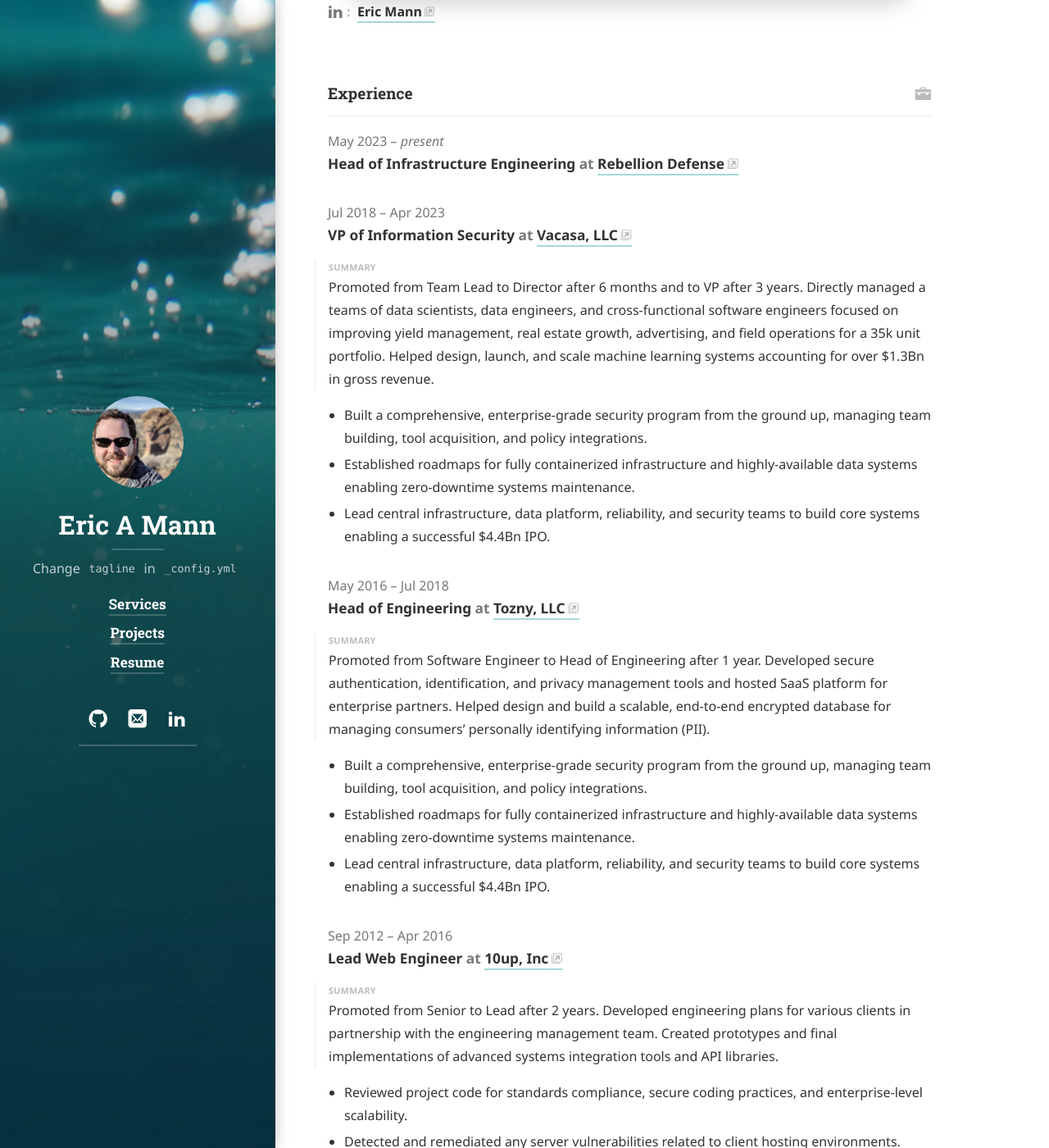
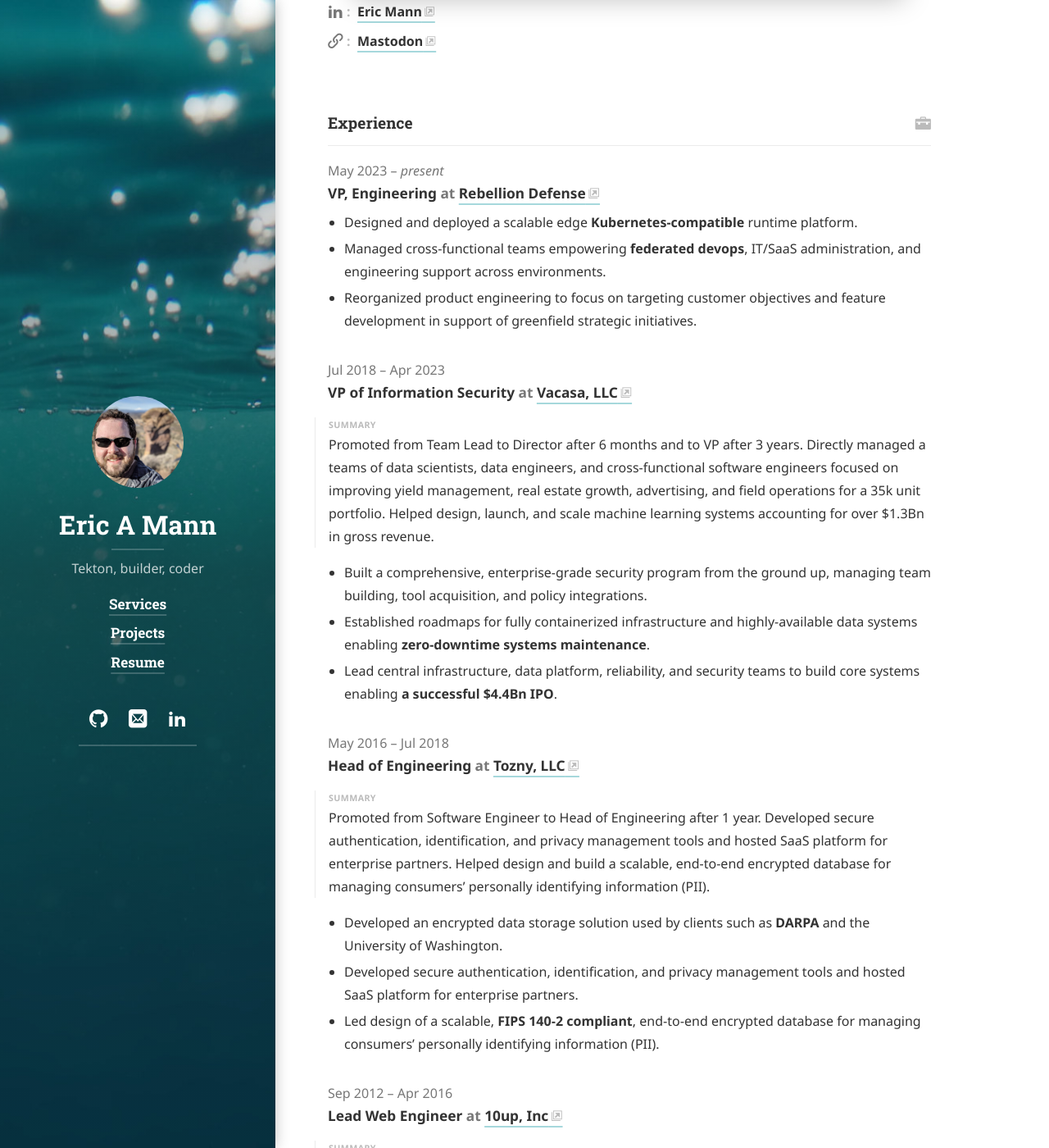
Before and after one commit to ericmann/ericmann.github.io, a Jekyll site: the page built from resume.md, in a window 1280 px wide and 1400 px high, scrolled down 692 px. Shown: the whole window at 82% size. Built offline with Jekyll 4.4.1, drawn with Linux system fonts in a browser that asks for light colours; cached includes are drawn as plain includes; nearby versions of some CDN libraries; some web fonts are replaced; library files that are not in the unit come from our copies; some of the changed text lies outside the part shown.

Commit message:
Cleanup resume

```diff
--- a/_config.yml
+++ b/_config.yml
@@ -25,11 +25,10 @@
 # A short description (~150 chars) of the page used for the meta description tag.
 # Can use markdown, but no more than one paragraph (enforced by `>`)
 description:           >
-  Hydejack is a boutique Jekyll theme for hackers, nerds, and academics,
-  with a focus on personal sites that are meant to impress.
+  Eric Mann is a well-established cybersecurity, infrastructure, and software engineer and leader.
 
 # A shorter description for the sidebar.
-tagline:               Change `tagline` in `_config.yml`
+tagline:               Tekton, builder, coder
 
 # A list of keywords for your blog
 keywords:              []
@@ -368,6 +367,7 @@
   links:
 #     - https://twitter.com/<username>
      - https://github.com/ericmannn
+     - https://tekton.network/@ericmann
 
 
 # Plugin Configs
--- a/_data/authors.yml
+++ b/_data/authors.yml
@@ -8,7 +8,7 @@
   # Used at the bottom of each page and at the top of the `about` layout
   # Markdown enabled, can use multiple paragraphs (enabled by `|`)
   about:             |
-    Eric Mann is a well-established cybersecurity, software, and infrastructure engineer having
+    Eric Mann is a well-established cybersecurity, infrastructure, and software engineer and leader having
     led multiple teams of various sizes in the private sector. Eric's has experience architecting
     highly-available and resilient SaaS platforms, scalable e-commerce websites, and industry-defining AI/ML
     operations. In addition to leading technical teams, Eric frequently lectures at events on both scalable
--- a/_data/resume.yml
+++ b/_data/resume.yml
@@ -9,7 +9,7 @@
   #phone: "(912) 555-4321"
   website: "https://eamann.com"
   summary: >
-    Eric Mann is a well-established cybersecurity, software, and infrastructure engineer having
+    Eric Mann is a well-established cybersecurity, infrastructure, and software engineer and leader having
     led multiple teams of various sizes in the private sector. Eric's has experience architecting
     highly-available and resilient SaaS platforms, scalable e-commerce websites, and industry-defining AI/ML
     operations. In addition to leading technical teams, Eric frequently lectures at events on both scalable
@@ -30,13 +30,20 @@
     - network: "LinkedIn"
       username: "Eric Mann"
       url: "https://linkedin.com/in/ericallenmann/"
+    - network: "Mastodon"
+      username: "Mastodon"
+      url: "https://tekton.network/@ericmann"
 work:
   - company: "Rebellion Defense"
-    position: "Head of Infrastructure Engineering"
+    position: "VP, Engineering"
     website: "https://rebelliondefense.com"
     startDate: "2023-05-01"
     endDate: ""
     summary: ""
+    highlights:
+      - "Designed and deployed a scalable edge <b>Kubernetes-compatible</b> runtime platform."
+      - "Managed cross-functional teams empowering <b>federated devops</b>, IT/SaaS administration, and engineering support across environments."
+      - "Reorganized product engineering to focus on targeting customer objectives and feature development in support of greenfield strategic initiatives."
   - company: "Vacasa, LLC"
     position: "VP of Information Security"
     website: "https://vacasa.com"
@@ -49,8 +56,8 @@
       scale machine learning systems accounting for over $1.3Bn in gross revenue.
     highlights:
       - "Built a comprehensive, enterprise-grade security program from the ground up, managing team building, tool acquisition, and policy integrations."
-      - "Established roadmaps for fully containerized infrastructure and highly-available data systems enabling zero-downtime systems maintenance."
-      - "Lead central infrastructure, data platform, reliability, and security teams to build core systems enabling a successful $4.4Bn IPO."
+      - "Established roadmaps for fully containerized infrastructure and highly-available data systems enabling <b>zero-downtime systems maintenance</b>."
+      - "Lead central infrastructure, data platform, reliability, and security teams to build core systems enabling <b>a successful $4.4Bn IPO</b>."
   - company: "Tozny, LLC"
     position: "Head of Engineering"
     website: "https://tozny.com"
@@ -61,9 +68,9 @@
       privacy management tools and hosted SaaS platform for enterprise partners. Helped design and build a scalable, end-to-end
       encrypted database for managing consumers' personally identifying information (PII).
     highlights:
-      - "Built a comprehensive, enterprise-grade security program from the ground up, managing team building, tool acquisition, and policy integrations."
-      - "Established roadmaps for fully containerized infrastructure and highly-available data systems enabling zero-downtime systems maintenance."
-      - "Lead central infrastructure, data platform, reliability, and security teams to build core systems enabling a successful $4.4Bn IPO."
+      - "Developed an encrypted data storage solution used by clients such as <b>DARPA</b> and the University of Washington."
+      - "Developed secure authentication, identification, and privacy management tools and hosted SaaS platform for enterprise partners."
+      - "Led design of a scalable, <b>FIPS 140‑2 compliant</b>, end‑to‑end encrypted database for managing consumers’ personally identifying information (PII)."
   - company: "10up, Inc"
     position: "Lead Web Engineer"
     website: "https://10up.com"
@@ -74,7 +81,7 @@
       engineering management team. Created prototypes and final implementations of advanced systems integration tools and
       API libraries.
     highlights:
-      - "Reviewed project code for standards compliance, secure coding practices, and enterprise-level scalability."
+      - "Reviewed project code for standards compliance, secure coding practices, and <b>enterprise-level scalability</b>."
       - "Detected and remediated any server vulnerabilities related to client hosting environments."
       - "Launched multiple, high-profile, enterprise-grade website redesigns, including TechCrunch.com."
   - company: "Hawksoft, Inc"
--- a/resume.md
+++ b/resume.md
@@ -1,9 +1,8 @@
 ---
 layout: resume
-title: Résumé*
+title: Resume
 description: >
-  This is the `description` of your resume page, as it will be seen by search engines.
-  You'll probably want to modify it in `resume.md`, and maybe set `hide_description` to `true` in the front matter.
+  Eric Mann is a well-established cybersecurity, infrastructure, and software engineer and leader.
 hide_description: true
 left_column:
   - work
```
Also changed, not shown: other parts of resume.md (+2 -2 lines).
